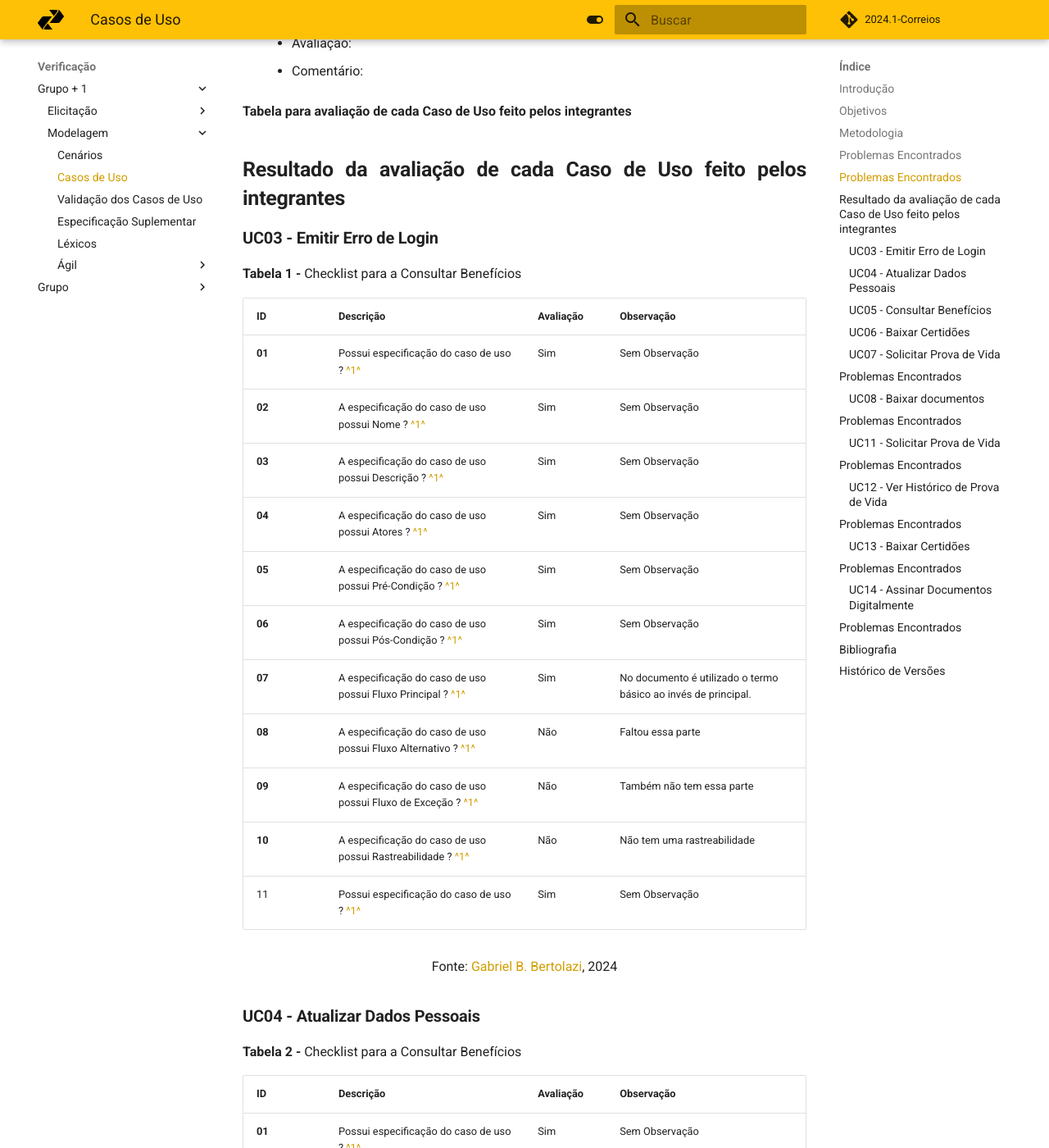
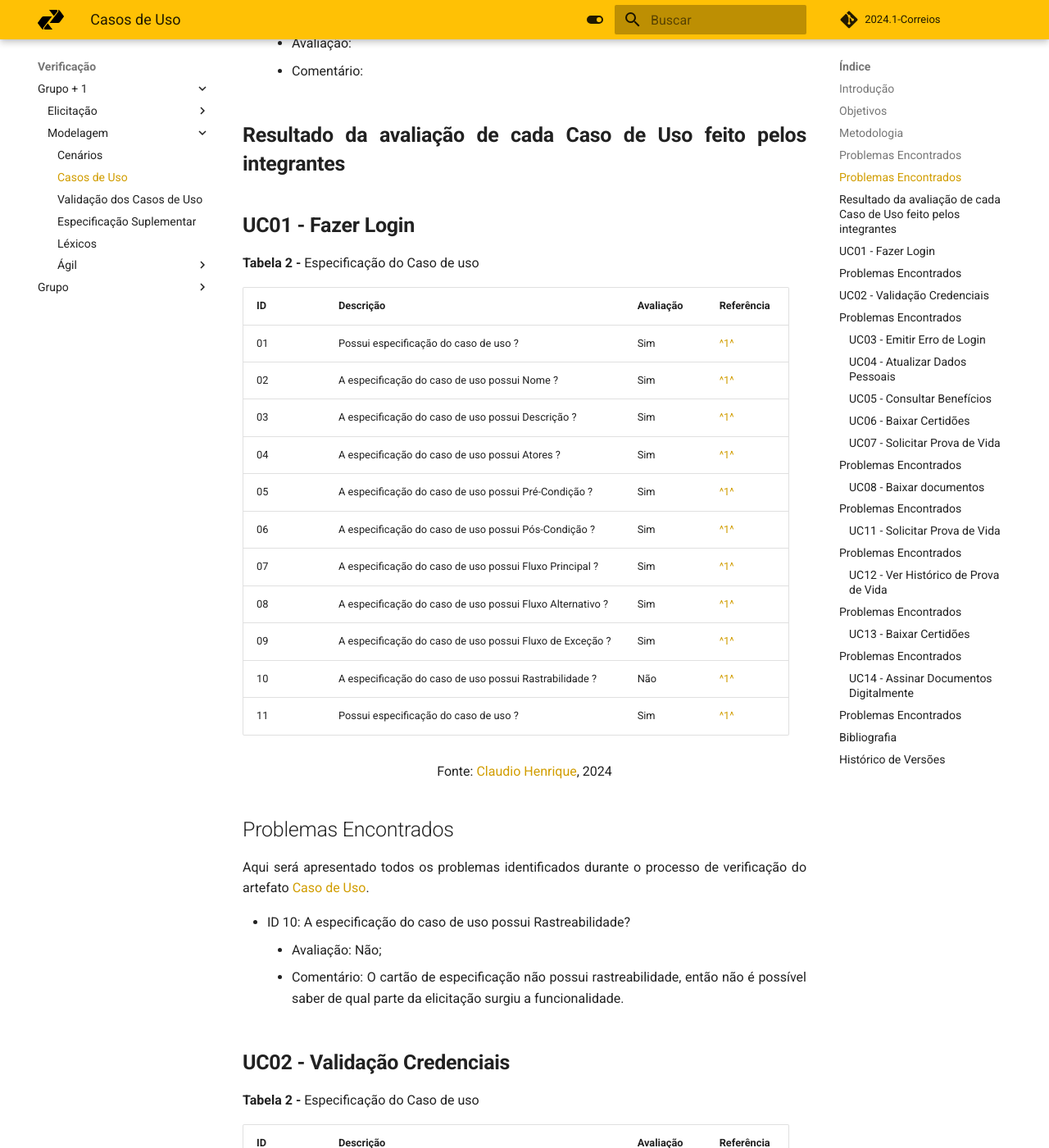
Before and after one commit to Requisitos-de-Software/2024.1-Serasa, an MkDocs documentation site: the page built from docs/verificacao/grupo+1/modelagem/casodeuso.md, in a window 1280 px wide and 1400 px high, scrolled down 3152 px. Shown: the whole window at 82% size. Built offline with MkDocs 1.6.1 and Material for MkDocs 9.7.7, drawn with Linux system fonts in a browser that asks for light colours; comment, search, counter and statistics services are not loaded; some of the changed text lies outside the part shown.

Commit message:
add uc 01,02

```diff
--- a/docs/verificacao/grupo+1/modelagem/casodeuso.md
+++ b/docs/verificacao/grupo+1/modelagem/casodeuso.md
@@ -6,7 +6,7 @@ A verificação é uma das etapas mais importantes do desenvolvimento de um proj
 
 ## Objetivos
 
-O objetivo deste documento é verificar se o artefato produzido [Grupo 4](https://github.com/Requisitos-de-Software/2023.1-Booking) possuem os itens e o padrão exigidos para tais.
+O objetivo deste documento é verificar se o artefato produzido [Grupo 4](https://requisitos-de-software.github.io/2024.1-Gov.br/#/README) possuem os itens e o padrão exigidos para tais.
 
 ## Metodologia
 
@@ -76,9 +76,71 @@ Aqui será apresentado todos os problemas identificados durante o processo de ve
     - Avaliação:
     - Comentário:
 
-**Tabela para avaliação de cada Caso de Uso feito pelos integrantes**
+
 
 ## **Resultado da avaliação de cada Caso de Uso feito pelos integrantes**
+
+
+## **UC01 - Fazer Login**
+
+<p align="center" > <strong> Tabela 2 - </strong>Especificação do Caso de uso</font></p>
+
+|ID|Descrição|Avaliação|Referência|
+| --- | ------------------------------------------------------------------------------------------------------------------------------------------- | --------- | ----------- |
+|01|Possui especificação do caso de uso ? | Sim | <a id="anchor_1" href="#REF1">^1^</a> |
+|02|A especificação do caso de uso possui Nome ? | Sim | <a id="anchor_1" href="#REF1">^1^</a> |
+|03|A especificação do caso de uso possui Descrição ? | Sim | <a id="anchor_1" href="#REF1">^1^</a> |
+|04|A especificação do caso de uso possui Atores ? | Sim | <a id="anchor_1" href="#REF1">^1^</a> |
+|05|A especificação do caso de uso possui Pré-Condição ? | Sim | <a id="anchor_1" href="#REF1">^1^</a> |
+|06|A especificação do caso de uso possui Pós-Condição ? | Sim | <a id="anchor_1" href="#REF1">^1^</a> |
+|07|A especificação do caso de uso possui Fluxo Principal ? | Sim | <a id="anchor_1" href="#REF1">^1^</a> |
+|08|A especificação do caso de uso possui Fluxo Alternativo ? | Sim | <a id="anchor_1" href="#REF1">^1^</a> |
+|09|A especificação do caso de uso possui Fluxo de Exceção ? | Sim | <a id="anchor_1" href="#REF1">^1^</a> |
+|10|A especificação do caso de uso possui Rastrabilidade ? | Não | <a id="anchor_1" href="#REF1">^1^</a> |
+|11|Possui especificação do caso de uso ? | Sim | <a id="anchor_1" href="#REF1">^1^</a> |
+
+
+<font size="3"><p style="text-align: center">Fonte: [Claudio Henrique](https://github.com/claudiohsc), 2024</p></font>
+
+## Problemas Encontrados
+
+Aqui será apresentado todos os problemas identificados durante o processo de verificação do artefato [Caso de Uso](https://github.com/Requisitos-de-Software/2024.1-Gov.br/blob/main/docs/modelagem/casos_de_uso.md).
+
+- ID 10: A especificação do caso de uso possui Rastreabilidade?
+    - Avaliação: Não;
+    - Comentário: O cartão de especificação não possui rastreabilidade, então não é possível saber de qual parte da elicitação surgiu a funcionalidade.
+
+
+## **UC02 - Validação Credenciais**
+
+<p align="center" > <strong> Tabela 2 - </strong>Especificação do Caso de uso</font></p>
+
+|ID|Descrição|Avaliação|Referência|
+| --- | ------------------------------------------------------------------------------------------------------------------------------------------- | --------- | ----------- |
+|01|Possui especificação do caso de uso ? | Sim | <a id="anchor_1" href="#REF1">^1^</a> |
+|02|A especificação do caso de uso possui Nome ? | Sim | <a id="anchor_1" href="#REF1">^1^</a> |
+|03|A especificação do caso de uso possui Descrição ? | Sim | <a id="anchor_1" href="#REF1">^1^</a> |
+|04|A especificação do caso de uso possui Atores ? | Sim | <a id="anchor_1" href="#REF1">^1^</a> |
+|05|A especificação do caso de uso possui Pré-Condição ? | Sim | <a id="anchor_1" href="#REF1">^1^</a> |
+|06|A especificação do caso de uso possui Pós-Condição ? | Sim | <a id="anchor_1" href="#REF1">^1^</a> |
+|07|A especificação do caso de uso possui Fluxo Principal ? | Sim | <a id="anchor_1" href="#REF1">^1^</a> |
+|08|A especificação do caso de uso possui Fluxo Alternativo ? | Sim | <a id="anchor_1" href="#REF1">^1^</a> |
+|09|A especificação do caso de uso possui Fluxo de Exceção ? | Sim | <a id="anchor_1" href="#REF1">^1^</a> |
+|10|A especificação do caso de uso possui Rastrabilidade ? | Não | <a id="anchor_1" href="#REF1">^1^</a> |
+|11|Possui especificação do caso de uso ? | Sim | <a id="anchor_1" href="#REF1">^1^</a> |
+
+
+<font size="3"><p style="text-align: center">Fonte: [Claudio Henrique](https://github.com/claudiohsc), 2024</p></font>
+
+## Problemas Encontrados
+
+Aqui será apresentado todos os problemas identificados durante o processo de verificação do artefato [Caso de Uso](https://github.com/Requisitos-de-Software/2024.1-Gov.br/blob/main/docs/modelagem/casos_de_uso.md).
+
+- ID 10: A especificação do caso de uso possui Rastreabilidade?
+    - Avaliação: Não;
+    - Comentário: O cartão de especificação não possui rastreabilidade, então não é possível saber de qual parte da elicitação surgiu a funcionalidade.
+
+
 
 ### **UC03 - Emitir Erro de Login**
 
```
